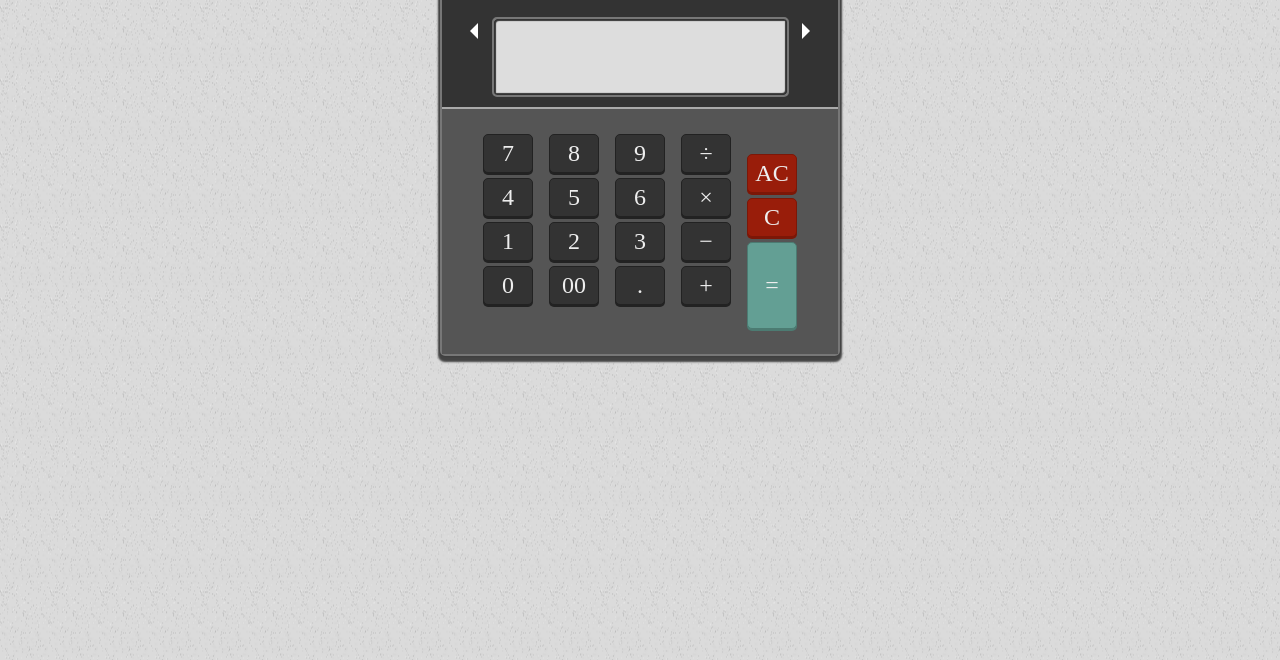
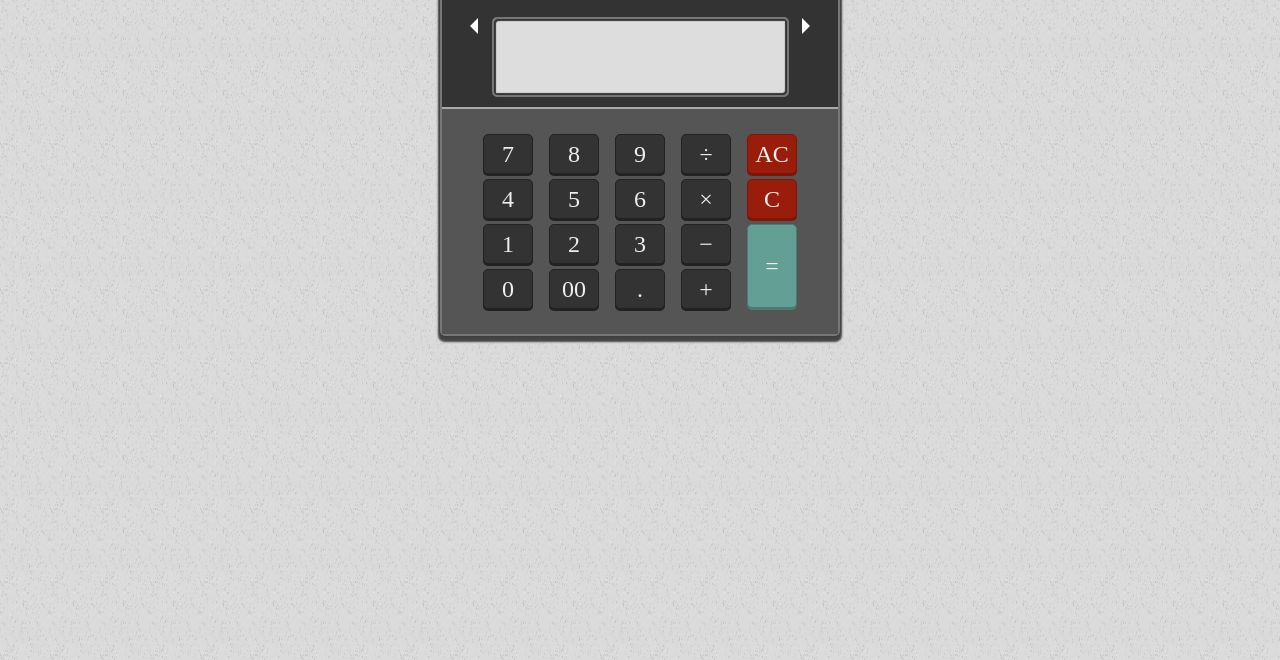
Before and after one commit to ChrisJones5000/basicjavascriptcalculator, a plain HTML site: page index.html in a window 1280 px wide. Shown: the part 140-800 px from the top of the page. Drawn offline with nearby package versions, Linux system fonts and the light colour scheme; a web font is replaced by a local one.

Commit message:
Update column style to correct vertical align issue in Chrome and IE

```diff
--- a/stylesheets/style.css
+++ b/stylesheets/style.css
@@ -49,6 +49,7 @@ button {
 	color: #EEE;
 	display: block;
 	width: 50px;
+	height: 40px;
 	padding: 5px;
 	margin: 5px;
 	border: 1px solid #222;
@@ -172,7 +173,7 @@ span#secondary-output {
 }
 
 #equal-button {
-	height: 87px;
+	height: 84px;
 	background: #639F94;
 	box-shadow: 0 2px 0 #4C7B72;
 	border: 1px solid #4C7B72;
@@ -199,4 +200,6 @@ span#secondary-output {
 **************************/
 .col {
 	display: inline-block;
+	height: 100%;
+	vertical-align: top;
 }
```
